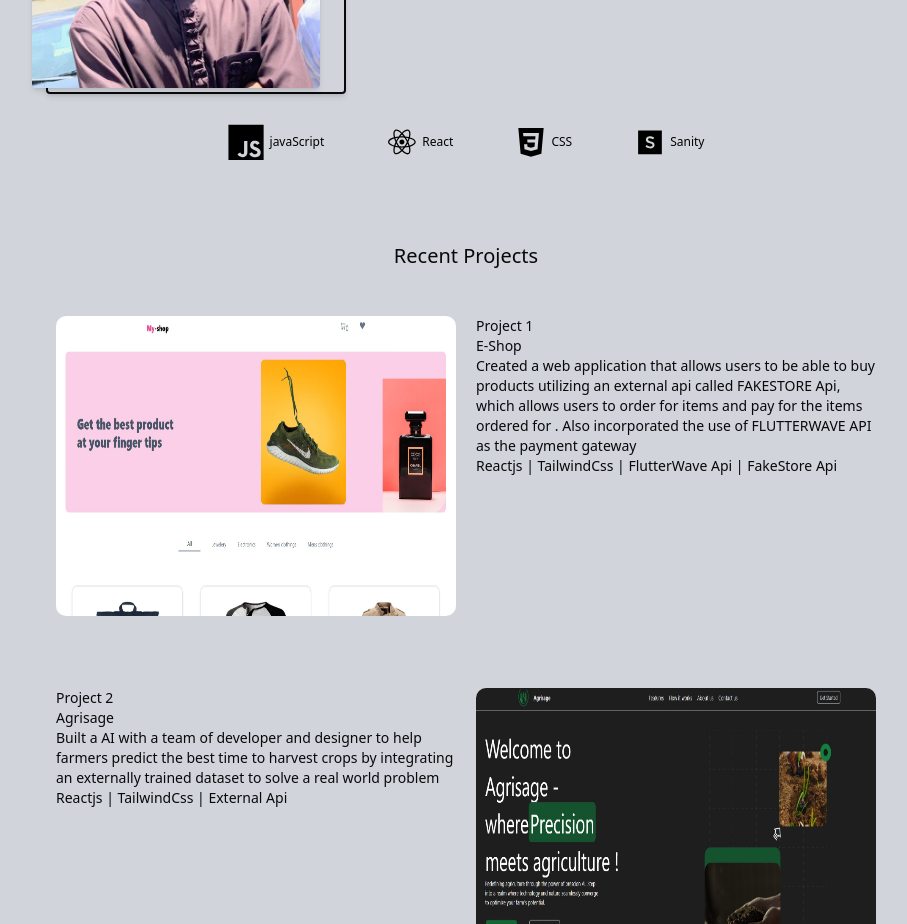
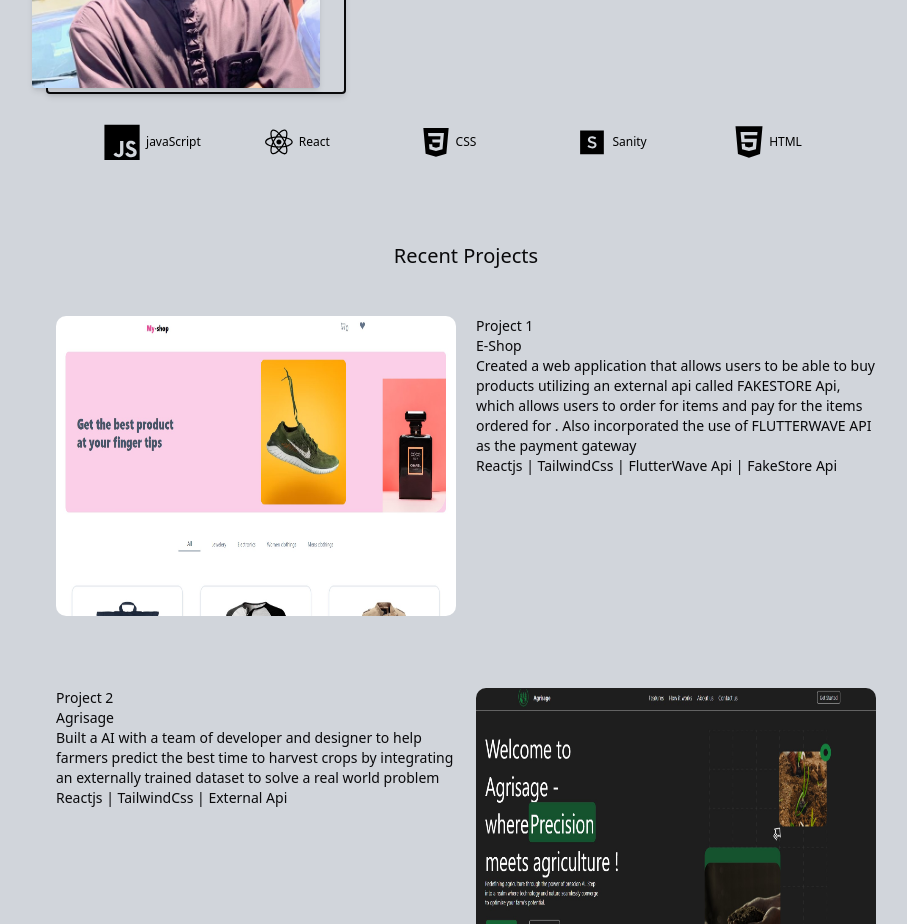
Before and after one commit to Thintalltom/Portfolio, a React (Vite) app in the folder vite-react-app/: page / in a window 1280 px wide. Shown: the part 900-1824 px from the top of the page, without its empty margins (174-1081 px from the left). Built offline with nearby package versions, Linux system fonts and the light colour scheme.

Commit message:
changes made

```diff
--- a/vite-react-app/src/Components/Built/NoteWorthy.jsx
+++ b/vite-react-app/src/Components/Built/NoteWorthy.jsx
@@ -50,7 +50,7 @@ const NoteWorthy = () => {
           </button>
         </form>
 
-        <div className="hidden lg:flex  lg:justify-center lg:mt-9 lg:gap-9 sm:flex  xs:text-xs sm:justify-center sm:mt-9 sm:gap-9 md:flex  md:justify-center md:mt-9 md:gap-9 xs:flex  xs:justify-center xs:mt-9 xs:gap-9 2xl:hidden  lg:block md:block sm:block xs:block ">
+        <div className="hidden lg:flex  lg:justify-center lg:mt-9 lg:gap-9 sm:flex mt-[20px]  xs:text-xs sm:justify-center sm:mt-9 sm:gap-9 md:flex  md:justify-center md:mt-9 md:gap-9 xs:flex  xs:justify-center xs:mt-9 xs:gap-9 2xl:hidden  lg:block md:block sm:block xs:block ">
           <a href="https://twitter.com/tomideofGod">
             <BsTwitter className="text-2xl text-white cursor-pointer  xs:text-2xl" />
           </a>
--- a/vite-react-app/src/Components/Info/Info.jsx
+++ b/vite-react-app/src/Components/Info/Info.jsx
@@ -1,5 +1,6 @@
 import Profile from '../../assets/profile.jpg'
 import { DiJsBadge, DiCss3,  DiReact, DiSublime } from "react-icons/di";
+import { FaHtml5 } from "react-icons/fa";
 import { motion } from "framer-motion";
 const Info = () => {
   return (
@@ -48,7 +49,7 @@ const Info = () => {
           </div>
         </div>
         <div className="lg:flex lg:flex-row sm:flex-col gap-6 mt-[30px] justify-around">
-            <div className="flex xs:flex-col sm:flex-col lg:flex-row  gap-[60px]">
+            <div className="grid  gap-[60px] lg:grid-cols-5  xs:grid-cols-2 ">
               <div className="text-center flex gap-[6px] items-center">
                 <DiJsBadge className="text-4xl" />
 
@@ -65,6 +66,9 @@ const Info = () => {
                     <div className="text-center flex gap-[2px] items-center ">
                     <DiSublime className="text-4xl"  />
                     <p className='text-xs'>  Sanity</p></div>
+                    <div className="text-center flex gap-[2px] items-center ">
+                    <FaHtml5 className="text-4xl"  />
+                    <p className='text-xs'>  HTML</p></div>
             </div>
 
             </div>
```
